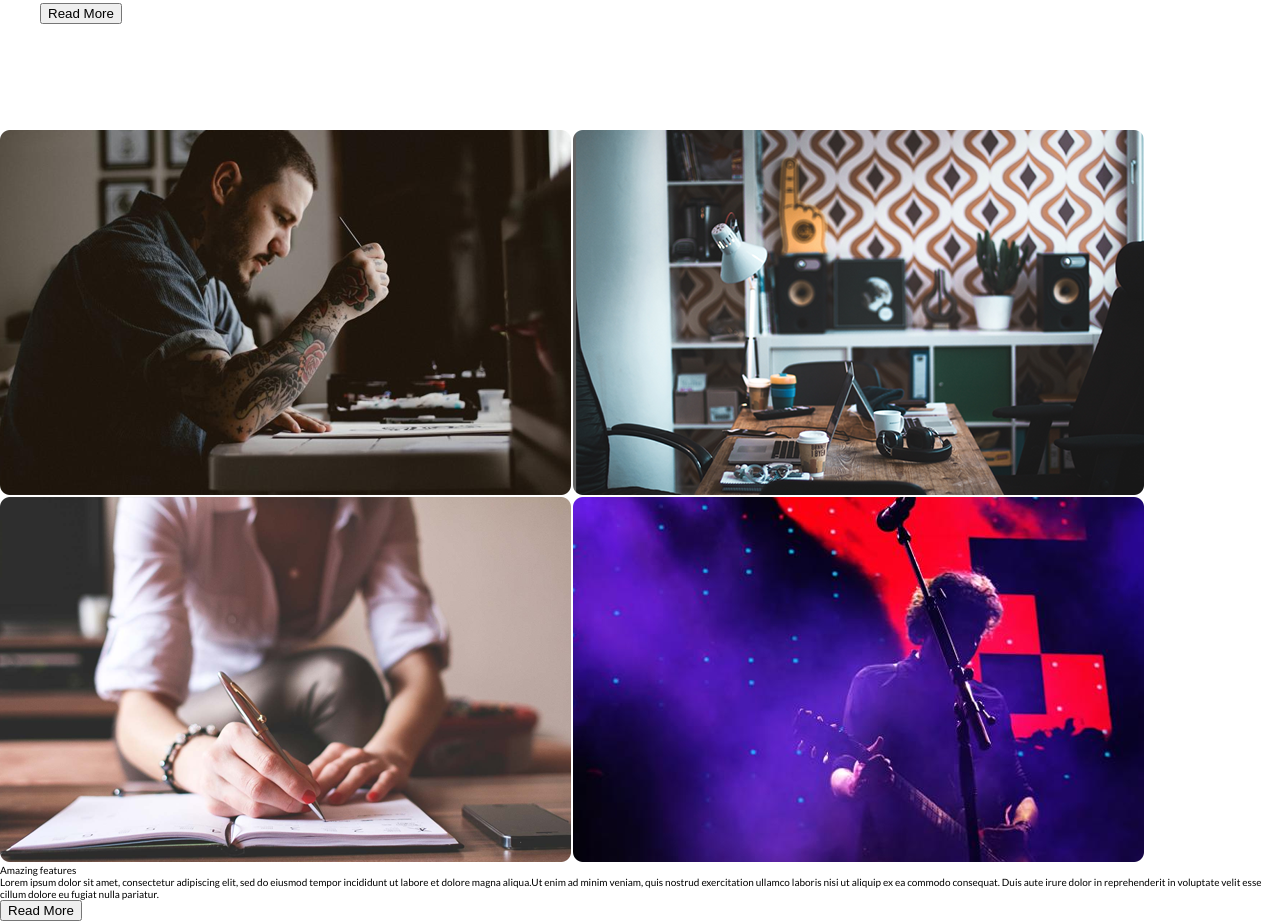
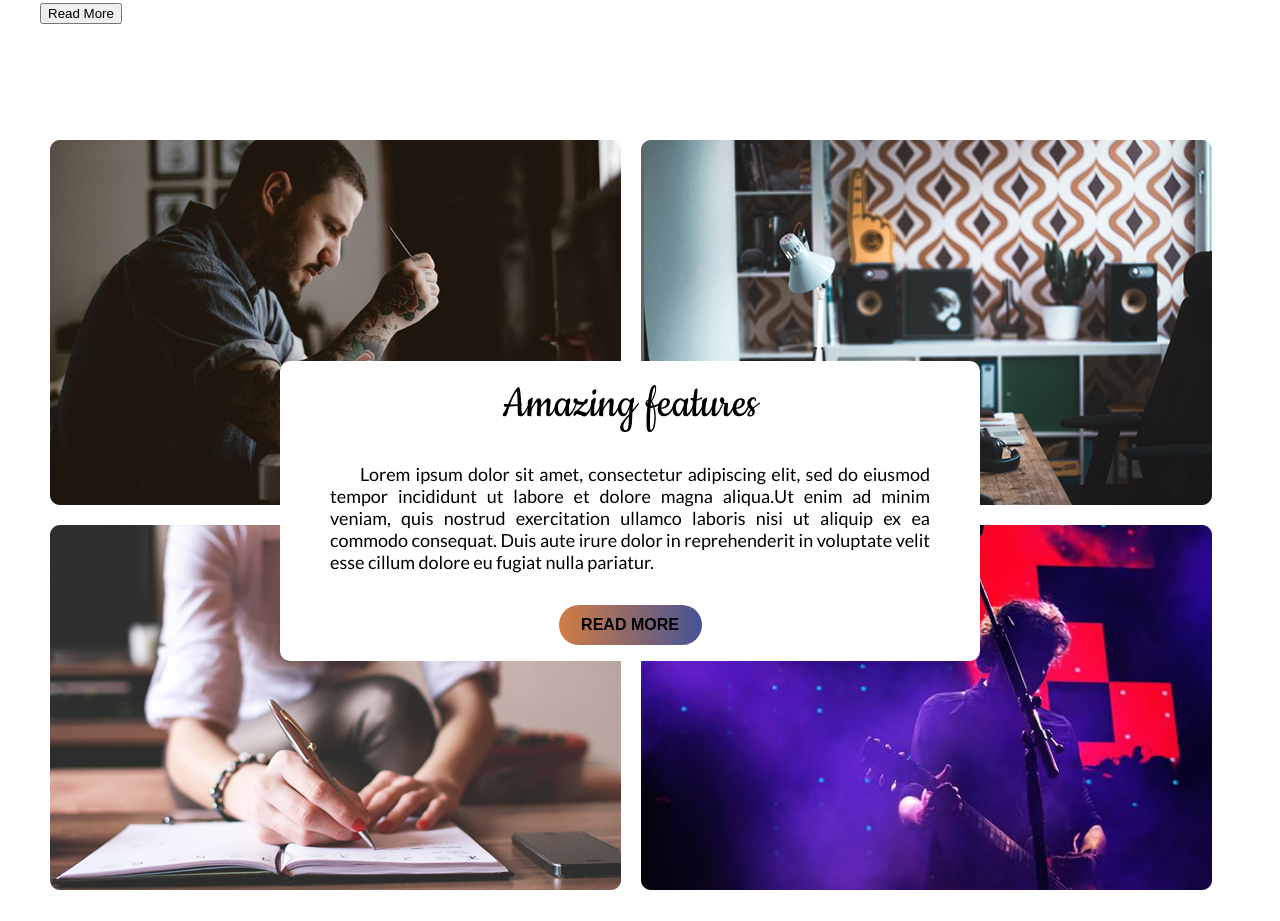
Before and after one commit to MaksNekrut/digital, a website: page index.html in a window 1280 px wide. Shown: the part 2030-2951 px from the top of the page. After the commit the page ends 2930 px from the top, so only its background shows below. Drawn offline with Linux system fonts and the light colour scheme.

Commit message:
section amazing

```diff
--- a/sass/sections/_amazing.scss
+++ b/sass/sections/_amazing.scss
@@ -0,0 +1,67 @@
+.amazing {
+    &__container {
+        width: 120rem;
+        margin: 0 auto;
+        position: relative;
+    }
+
+    .images {
+        display: flex;
+        flex-direction: row;
+        flex-wrap: wrap;
+
+        &__item {
+            margin: 1rem;
+        }
+    }
+
+    &__info {
+        width: 70rem;
+        height: 30rem;
+        position: absolute;
+        top: 30%;
+        left: 20%;
+    }
+
+    .info {
+        background-color: $color-white;
+        border-radius: 1rem;
+        display: flex;
+        flex-direction: column;
+        align-items: center;
+        justify-content: space-around;
+
+        &__title {
+            font-size: 5rem;
+            font-family: 'Cookie', cursive;
+
+        }
+
+        &__text {
+            font-size: 1.8rem;
+            text-align: justify;
+            margin: 0 5rem;
+            text-indent: 3rem;
+
+        }
+
+        &__btn {
+            display: flex;
+            justify-content: center;
+
+            .button {
+                background-image: linear-gradient(to right, rgba(209, 125, 67, 1), rgba(69, 83, 150, 1));
+                width: 14.3rem;
+                height: 4rem;
+                text-transform: uppercase;
+                font-size: 1.6rem;
+                font-weight: bold;
+                color: $color-btn-header;
+                border-radius: 10rem;
+                border: transparent;
+                background-color: $color-white;
+                cursor: pointer;
+            }
+        }
+    }
+}
```
Also changed, not shown: css/main.css, css/main.min.css, 1 other file.
